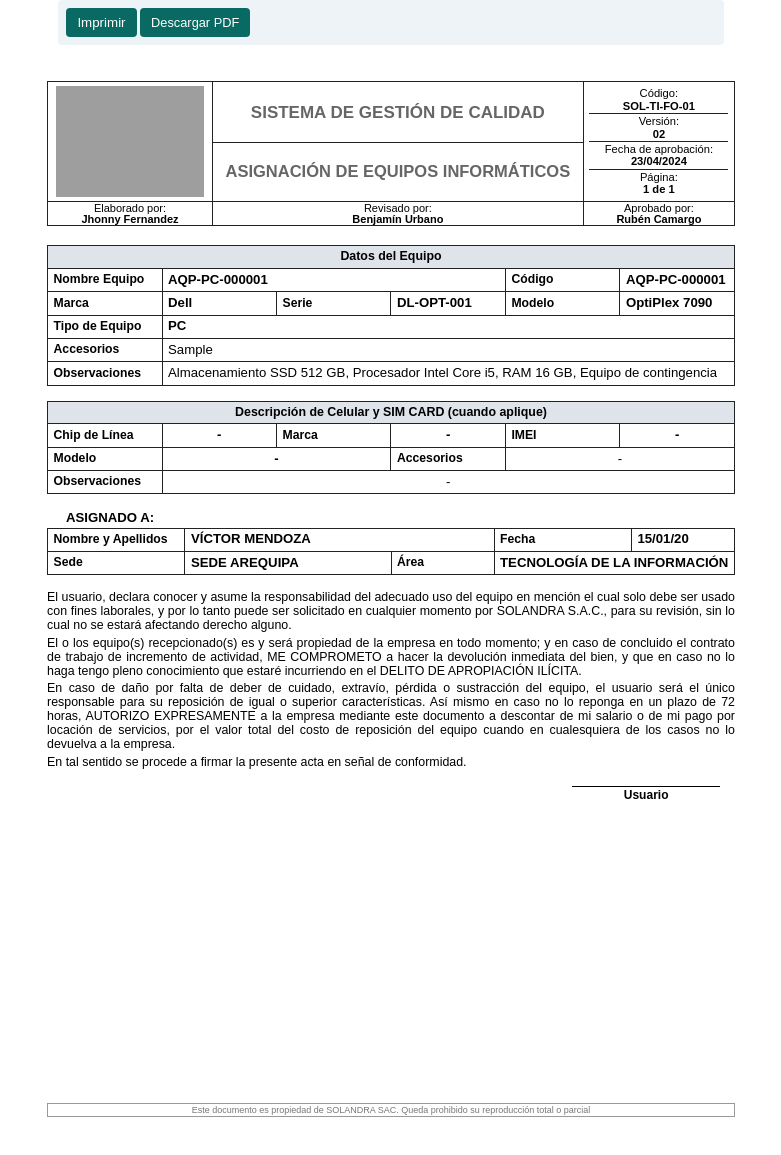
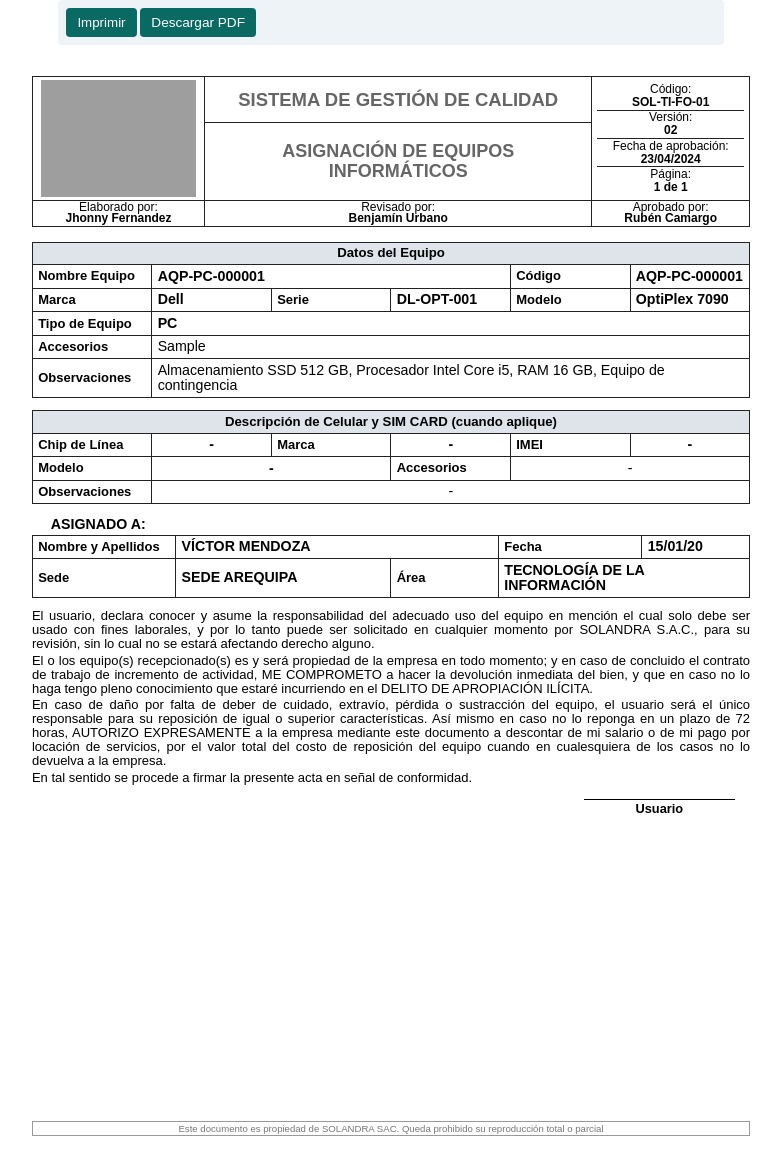
Before and after one commit to milagrosmmms23-bit/sigati_solandra, a PHP site: page /assignments/1/print in a window 1280 px wide. Shown: the whole page, without its empty margins (249-1030 px from the left). Before the commit the page ends 1117 px from the top, so only its background shows below. Run offline with PHP 8.4, Linux system fonts and the light colour scheme; a user stored in the database is signed in; data comes from the database, SQL or seed files in the repository; tables that the repository leaves empty hold one stand-in row (values such as "Sample post"); grey boxes are pictures that could not be loaded.

Commit message:
Lleva formato impreso al limite de escala

```diff
--- a/app/Views/print.php
+++ b/app/Views/print.php
@@ -95,41 +95,41 @@ $isPhoneAsset = static function (array $asset): bool {
 
 $assignmentCss = <<<'CSS'
 <style>
-@page{size:A4 portrait;margin:5mm}
+@page{size:A4 portrait;margin:3mm}
 *{box-sizing:border-box}
-body{font-family:Arial,DejaVu Sans,sans-serif;color:#000;font-size:12.8px;margin:0;background:#fff}
+body{font-family:Arial,DejaVu Sans,sans-serif;color:#000;font-size:13.6px;margin:0;background:#fff}
 .print-actions{max-width:176mm;margin:0 auto 10px;padding:8px;background:#eef3f7;border-radius:4px}
 .print-actions a,.print-actions button{padding:7px 11px;border:0;border-radius:4px;text-decoration:none;background:#086a62;color:white;cursor:pointer}
-.quality-sheet{width:100%;max-width:198mm;min-height:287mm;margin:0 auto;background:#fff;padding:7mm 8mm 6mm;position:relative;display:block;overflow:hidden}
+.quality-sheet{width:100%;max-width:202mm;min-height:291mm;margin:0 auto;background:#fff;padding:5.5mm 6mm 5mm;position:relative;display:block;overflow:hidden}
 .quality-table{width:100%;border-collapse:collapse;table-layout:fixed}
-.quality-table td,.quality-table th{border:1px solid #222;padding:3.8px 5.5px;vertical-align:middle;line-height:1.12}
-.quality-header{margin-bottom:5mm}
+.quality-table td,.quality-table th{border:1px solid #222;padding:3.6px 5.2px;vertical-align:middle;line-height:1.08}
+.quality-header{margin-bottom:4mm}
 .quality-logo{width:24%;text-align:center;padding:0 4px;overflow:hidden}
-.solandra-logo{width:39mm;max-width:100%;height:auto;display:block;margin:0 auto}
-.quality-title{text-align:center;font-size:17px;font-weight:bold;color:#666;letter-spacing:0}
-.quality-subtitle{text-align:center;font-size:16.5px;font-weight:bold;color:#666;letter-spacing:0}
-.quality-meta{width:22%;font-size:11.2px;padding:0;line-height:0.98;text-align:center}
-.quality-meta div{border-bottom:1px solid #222;padding:0.9px 3px;text-align:center}
+.solandra-logo{width:41mm;max-width:100%;height:auto;display:block;margin:0 auto}
+.quality-title{text-align:center;font-size:18.5px;font-weight:bold;color:#666;letter-spacing:0}
+.quality-subtitle{text-align:center;font-size:18px;font-weight:bold;color:#666;letter-spacing:0}
+.quality-meta{width:22%;font-size:12px;padding:0;line-height:0.94;text-align:center}
+.quality-meta div{border-bottom:1px solid #222;padding:0.6px 3px;text-align:center}
 .quality-meta div:last-child{border-bottom:0}
-.quality-sign td{font-size:11px;height:auto;line-height:0.98;vertical-align:bottom;padding:1.2px 4px;color:#000;text-align:center}
+.quality-sign td{font-size:12px;height:auto;line-height:0.94;vertical-align:bottom;padding:1px 4px;color:#000;text-align:center}
 .quality-sign span{display:block;color:#000;text-decoration:none;text-align:center;font-weight:bold}
-.section-title{background:#dfe4ea;text-align:center;font-weight:bold;font-size:12.4px}
-.field-label{font-weight:bold;width:20%;font-size:12.2px}
+.section-title{background:#dfe4ea;text-align:center;font-weight:bold;font-size:13.2px}
+.field-label{font-weight:bold;width:20%;font-size:13px}
 .field-value{font-weight:bold}
 .dash{text-align:center!important}
-.equipment-table{margin-bottom:4mm;font-size:13.2px}
+.equipment-table{margin-bottom:3.2mm;font-size:14.2px}
 .equipment-table td{height:auto;min-height:0}
-.observations{height:8mm;vertical-align:middle;line-height:1.08}
-.assigned-title{font-weight:bold;margin:3.8mm 0 0.8mm 5mm;font-size:13.2px}
-.assigned-table{margin-bottom:3.8mm;font-size:13.2px}
-.legal-text{font-size:12.4px;line-height:1.13;text-align:justify;margin:0 0 1mm}
-.signature-line{width:39mm;border-top:1px solid #000;text-align:center;font-weight:bold;margin:4.5mm 4mm 4mm auto;padding-top:1px;font-size:12px}
-.quality-footer{border:1px solid #999;text-align:center;color:#777;font-size:9px;padding:1px;margin:0;position:absolute;left:8mm;right:8mm;bottom:6mm}
+.observations{height:7mm;vertical-align:middle;line-height:1.04}
+.assigned-title{font-weight:bold;margin:3mm 0 0.6mm 5mm;font-size:14.2px}
+.assigned-table{margin-bottom:3mm;font-size:14.2px}
+.legal-text{font-size:13px;line-height:1.07;text-align:justify;margin:0 0 0.75mm}
+.signature-line{width:40mm;border-top:1px solid #000;text-align:center;font-weight:bold;margin:3.7mm 4mm 3.2mm auto;padding-top:1px;font-size:12.8px}
+.quality-footer{border:1px solid #999;text-align:center;color:#777;font-size:9.6px;padding:1px;margin:0;position:absolute;left:6mm;right:6mm;bottom:5mm}
 .return-title{text-align:center;font-weight:bold;font-size:14px;margin:8mm 0 4mm}
 .doc-table{width:100%;border-collapse:collapse;margin:4mm 0}
 .doc-table th,.doc-table td{border:1px solid #555;padding:5px;text-align:left;vertical-align:top}
 .doc-table th{background:#e8edf2}
-@media print{.print-actions{display:none}body{background:#fff}.quality-sheet{margin:0 auto;max-width:none;width:198mm}}
+@media print{.print-actions{display:none}body{background:#fff}.quality-sheet{margin:0 auto;max-width:none;width:202mm}}
 </style>
 CSS;
 
--- a/app/Views/print_layout.php
+++ b/app/Views/print_layout.php
@@ -4,41 +4,41 @@
     <meta charset="utf-8">
     <title><?= e($title ?? 'Documento') ?></title>
     <style>
-@page{size:A4 portrait;margin:5mm}
+@page{size:A4 portrait;margin:3mm}
 *{box-sizing:border-box}
-body{font-family:Arial,DejaVu Sans,sans-serif;color:#000;font-size:12.8px;margin:0;background:#fff}
+body{font-family:Arial,DejaVu Sans,sans-serif;color:#000;font-size:13.6px;margin:0;background:#fff}
 .print-actions{max-width:176mm;margin:0 auto 10px;padding:8px;background:#eef3f7;border-radius:4px}
 .print-actions a,.print-actions button{padding:7px 11px;border:0;border-radius:4px;text-decoration:none;background:#086a62;color:white;cursor:pointer}
-.quality-sheet{width:100%;max-width:198mm;min-height:287mm;margin:0 auto;background:#fff;padding:7mm 8mm 6mm;position:relative;display:block;overflow:hidden}
+.quality-sheet{width:100%;max-width:202mm;min-height:291mm;margin:0 auto;background:#fff;padding:5.5mm 6mm 5mm;position:relative;display:block;overflow:hidden}
 .quality-table{width:100%;border-collapse:collapse;table-layout:fixed}
-.quality-table td,.quality-table th{border:1px solid #222;padding:3.8px 5.5px;vertical-align:middle;line-height:1.12}
-.quality-header{margin-bottom:5mm}
+.quality-table td,.quality-table th{border:1px solid #222;padding:3.6px 5.2px;vertical-align:middle;line-height:1.08}
+.quality-header{margin-bottom:4mm}
 .quality-logo{width:24%;text-align:center;padding:0 4px;overflow:hidden}
-.solandra-logo{width:39mm;max-width:100%;height:auto;display:block;margin:0 auto}
-.quality-title{text-align:center;font-size:17px;font-weight:bold;color:#666;letter-spacing:0}
-.quality-subtitle{text-align:center;font-size:16.5px;font-weight:bold;color:#666;letter-spacing:0}
-.quality-meta{width:22%;font-size:11.2px;padding:0;line-height:0.98;text-align:center}
-.quality-meta div{border-bottom:1px solid #222;padding:0.9px 3px;text-align:center}
+.solandra-logo{width:41mm;max-width:100%;height:auto;display:block;margin:0 auto}
+.quality-title{text-align:center;font-size:18.5px;font-weight:bold;color:#666;letter-spacing:0}
+.quality-subtitle{text-align:center;font-size:18px;font-weight:bold;color:#666;letter-spacing:0}
+.quality-meta{width:22%;font-size:12px;padding:0;line-height:0.94;text-align:center}
+.quality-meta div{border-bottom:1px solid #222;padding:0.6px 3px;text-align:center}
 .quality-meta div:last-child{border-bottom:0}
-.quality-sign td{font-size:11px;height:auto;line-height:0.98;vertical-align:bottom;padding:1.2px 4px;color:#000;text-align:center}
+.quality-sign td{font-size:12px;height:auto;line-height:0.94;vertical-align:bottom;padding:1px 4px;color:#000;text-align:center}
 .quality-sign span{display:block;color:#000;text-decoration:none;text-align:center;font-weight:bold}
-.section-title{background:#dfe4ea;text-align:center;font-weight:bold;font-size:12.4px}
-.field-label{font-weight:bold;width:20%;font-size:12.2px}
+.section-title{background:#dfe4ea;text-align:center;font-weight:bold;font-size:13.2px}
+.field-label{font-weight:bold;width:20%;font-size:13px}
 .field-value{font-weight:bold}
 .dash{text-align:center!important}
-.equipment-table{margin-bottom:4mm;font-size:13.2px}
+.equipment-table{margin-bottom:3.2mm;font-size:14.2px}
 .equipment-table td{height:auto;min-height:0}
-.observations{height:8mm;vertical-align:middle;line-height:1.08}
-.assigned-title{font-weight:bold;margin:3.8mm 0 0.8mm 5mm;font-size:13.2px}
-.assigned-table{margin-bottom:3.8mm;font-size:13.2px}
-.legal-text{font-size:12.4px;line-height:1.13;text-align:justify;margin:0 0 1mm}
-.signature-line{width:39mm;border-top:1px solid #000;text-align:center;font-weight:bold;margin:4.5mm 4mm 4mm auto;padding-top:1px;font-size:12px}
-.quality-footer{border:1px solid #999;text-align:center;color:#777;font-size:9px;padding:1px;margin:0;position:absolute;left:8mm;right:8mm;bottom:6mm}
+.observations{height:7mm;vertical-align:middle;line-height:1.04}
+.assigned-title{font-weight:bold;margin:3mm 0 0.6mm 5mm;font-size:14.2px}
+.assigned-table{margin-bottom:3mm;font-size:14.2px}
+.legal-text{font-size:13px;line-height:1.07;text-align:justify;margin:0 0 0.75mm}
+.signature-line{width:40mm;border-top:1px solid #000;text-align:center;font-weight:bold;margin:3.7mm 4mm 3.2mm auto;padding-top:1px;font-size:12.8px}
+.quality-footer{border:1px solid #999;text-align:center;color:#777;font-size:9.6px;padding:1px;margin:0;position:absolute;left:6mm;right:6mm;bottom:5mm}
 .return-title{text-align:center;font-weight:bold;font-size:14px;margin:8mm 0 4mm}
 .doc-table{width:100%;border-collapse:collapse;margin:4mm 0}
 .doc-table th,.doc-table td{border:1px solid #555;padding:5px;text-align:left;vertical-align:top}
 .doc-table th{background:#e8edf2}
-@media print{.print-actions{display:none}body{background:#fff}.quality-sheet{margin:0 auto;max-width:none;width:198mm}}
+@media print{.print-actions{display:none}body{background:#fff}.quality-sheet{margin:0 auto;max-width:none;width:202mm}}
     </style>
 </head>
 <body><?= $content ?></body>
```
